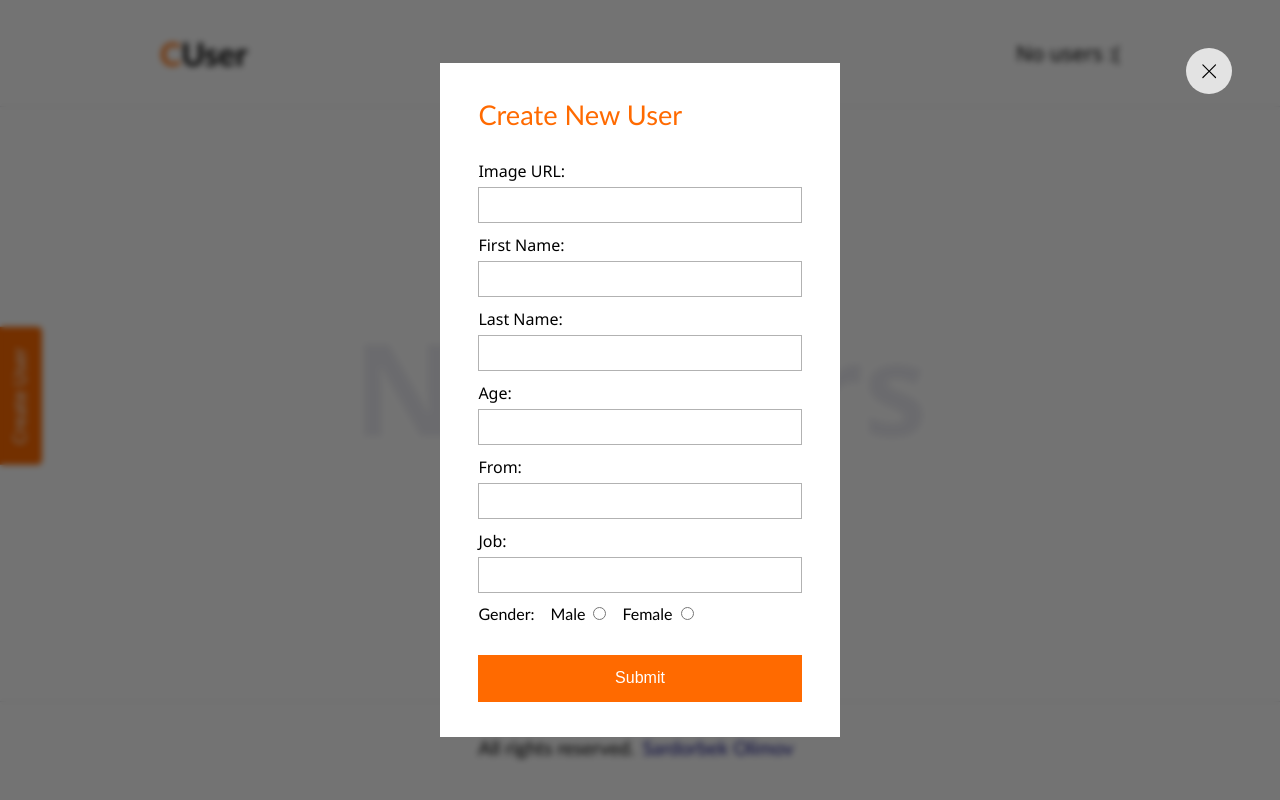
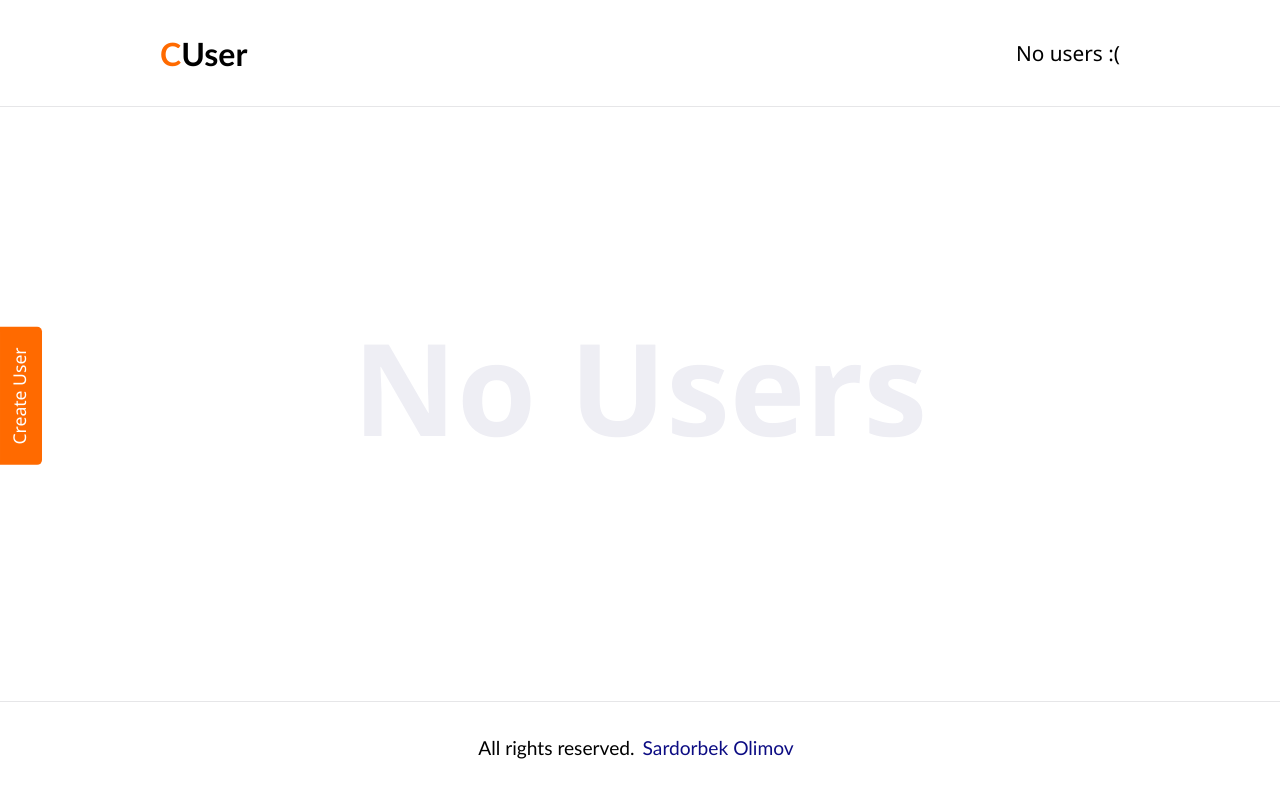
Before and after one commit to Sardorbek0731/c-user, a React (Vite) app: page / in a window 1280 px wide. Built offline with nearby package versions, Linux system fonts and the light colour scheme.

Commit message:
repaired modal

```diff
--- a/src/App.jsx
+++ b/src/App.jsx
@@ -1,5 +1,5 @@
-// CSS files
 import "./App.css";
+import { useState } from "react";
 
 // JSX files
 import Header from "./assets/Header.jsx";
@@ -8,12 +8,14 @@ import Footer from "./assets/Footer";
 import Modal from "./assets/Modal.jsx";
 
 function App() {
+  const [showModal, setShowModal] = useState(false);
+
   return (
     <>
       <Header />
-      <ShowUsers />
+      <ShowUsers setShowModal={setShowModal} />
       <Footer />
-      <Modal />
+      <Modal showModal={showModal} setShowModal={setShowModal} />
     </>
   );
 }
--- a/src/assets/Modal.css
+++ b/src/assets/Modal.css
@@ -78,6 +78,10 @@
   height: 2.9rem;
   background-color: rgba(255, 255, 255, 0.8);
   border-radius: 50%;
+  transition: all 0.3s;
+}
+.modalClose:hover {
+  background-color: white;
 }
 .modalClose svg {
   width: 1.15rem;
--- a/src/assets/Modal.jsx
+++ b/src/assets/Modal.jsx
@@ -1,10 +1,16 @@
+/* eslint-disable react/prop-types */
 import "./Modal.css";
 
-function Modal() {
+function Modal({ showModal, setShowModal }) {
   return (
     <div className="modal">
-      <div className="overlay flex">
-        <div className="modalClose flex">
+      <div className={showModal ? "overlay flex" : "hidden"}>
+        <div
+          className="modalClose flex"
+          onClick={() => {
+            setShowModal(false);
+          }}
+        >
           <svg
             xmlns="http://www.w3.org/2000/svg"
             width="16"
--- a/src/assets/ShowUsers.jsx
+++ b/src/assets/ShowUsers.jsx
@@ -1,12 +1,18 @@
+/* eslint-disable react/prop-types */
 import "./ShowUsers.css";
 
-function ShowUsers() {
+function ShowUsers({ setShowModal }) {
   return (
     <>
       <div className="showUsers flex">
         <h1 className="noUsers">No Users</h1>
       </div>
-      <div className="addUsers flex">
+      <div
+        className="addUsers flex"
+        onClick={() => {
+          setShowModal(true);
+        }}
+      >
         <h3>Create User</h3>
       </div>
     </>
--- a/src/index.css
+++ b/src/index.css
@@ -14,3 +14,6 @@ body {
 .flex {
   display: flex;
 }
+.hidden {
+  display: none;
+}
```
